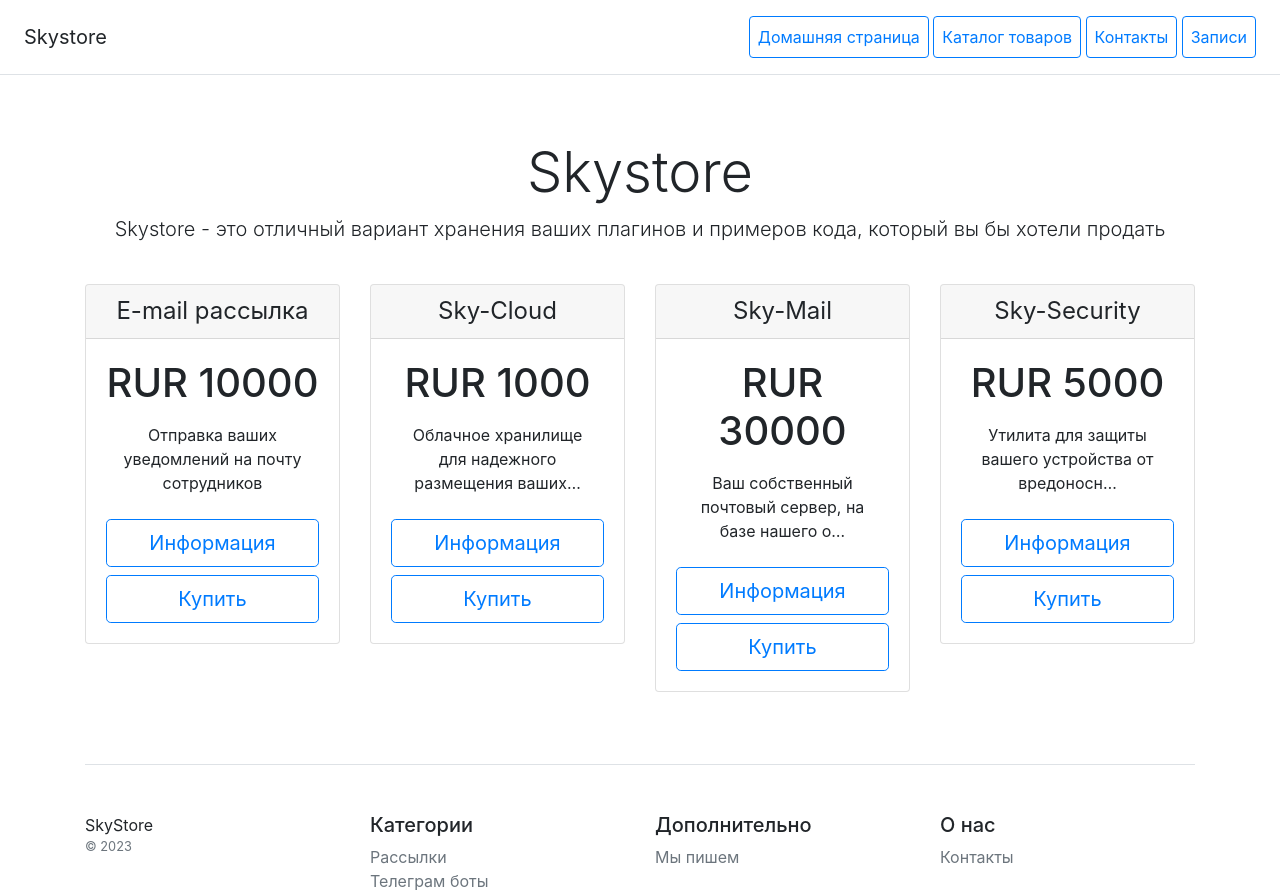
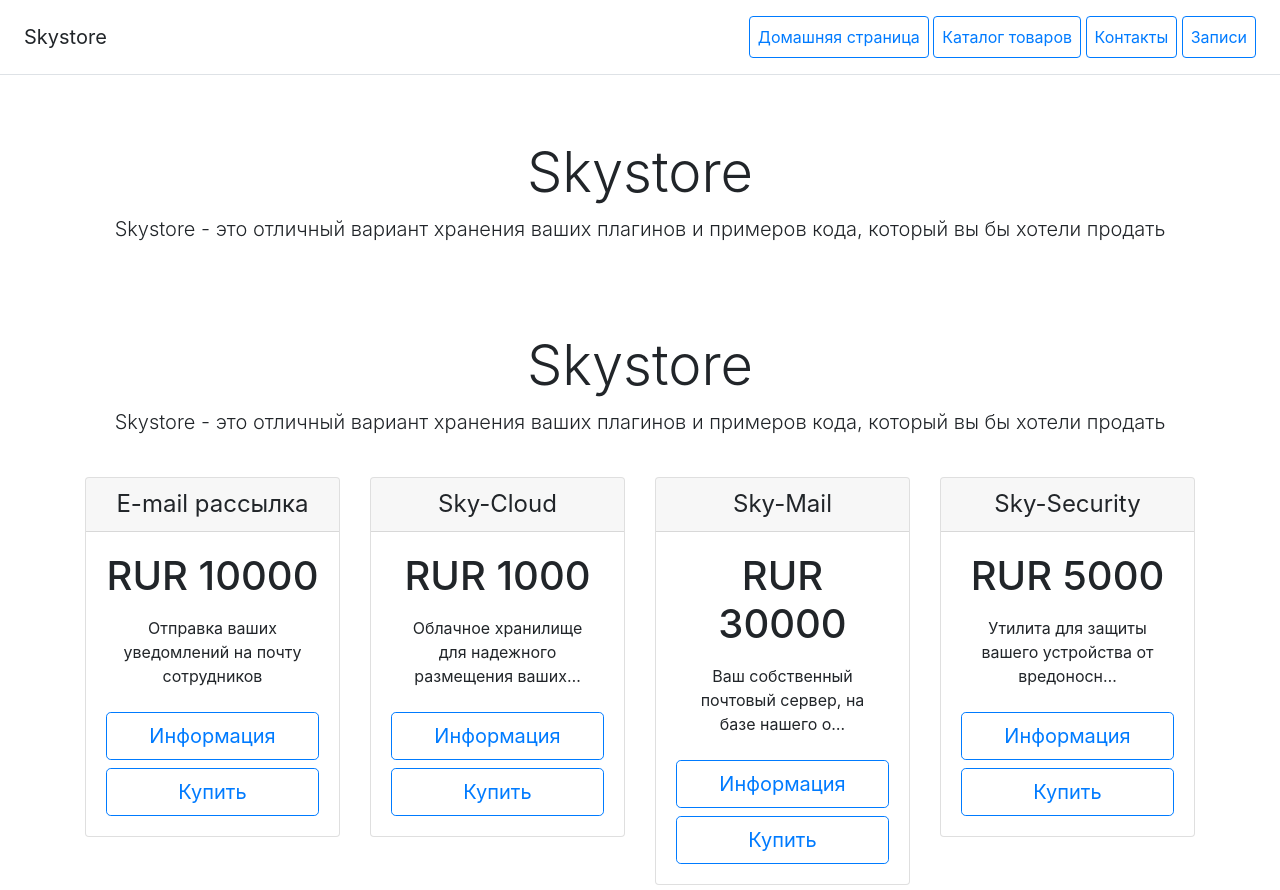
Before and after one commit to DSulzhits/06_2, a Django app: page / in a window 1280 px wide. Shown: the top 890 px of the page. Run offline with Django 4.2, Linux system fonts and the light colour scheme; some libraries are stand-ins or nearby versions.

Commit message:
Расширена базовая страница

```diff
--- a/catalog/templates/catalog/base.html
+++ b/catalog/templates/catalog/base.html
@@ -10,6 +10,11 @@
 <div class="d-flex flex-column flex-md-row align-items-center p-3 px-md-4 mb-3 bg-white border-bottom box-shadow">
     {% include 'catalog/includes/inc_catalog_menu.html' %}
 </div>
+<div class="pricing-header px-3 py-3 pt-md-5 pb-md-4 mx-auto text-center">
+        <h1 class="display-4">Skystore</h1>
+        <p class="lead">Skystore - это отличный вариант хранения ваших плагинов и примеров кода, который вы бы хотели
+            продать</p>
+    </div>
 
 <main role="main">
     {% block content %}
```
